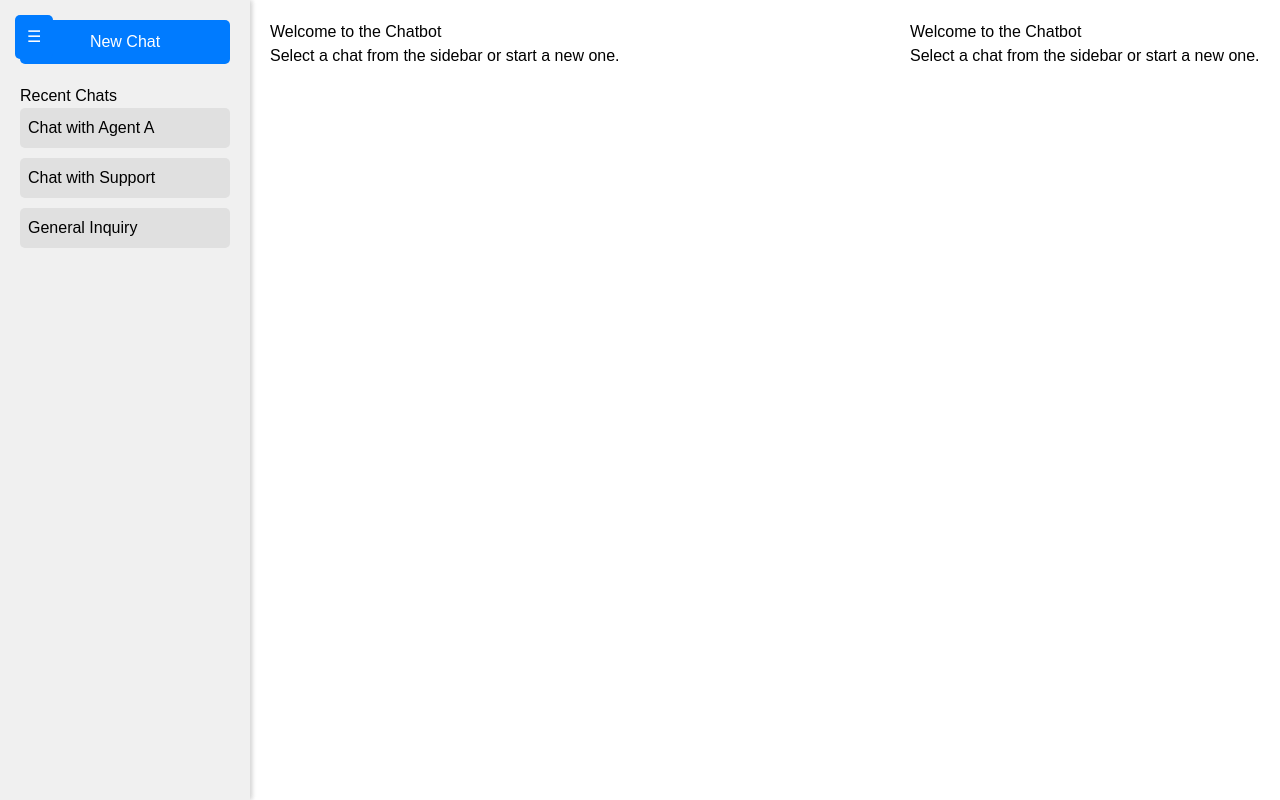
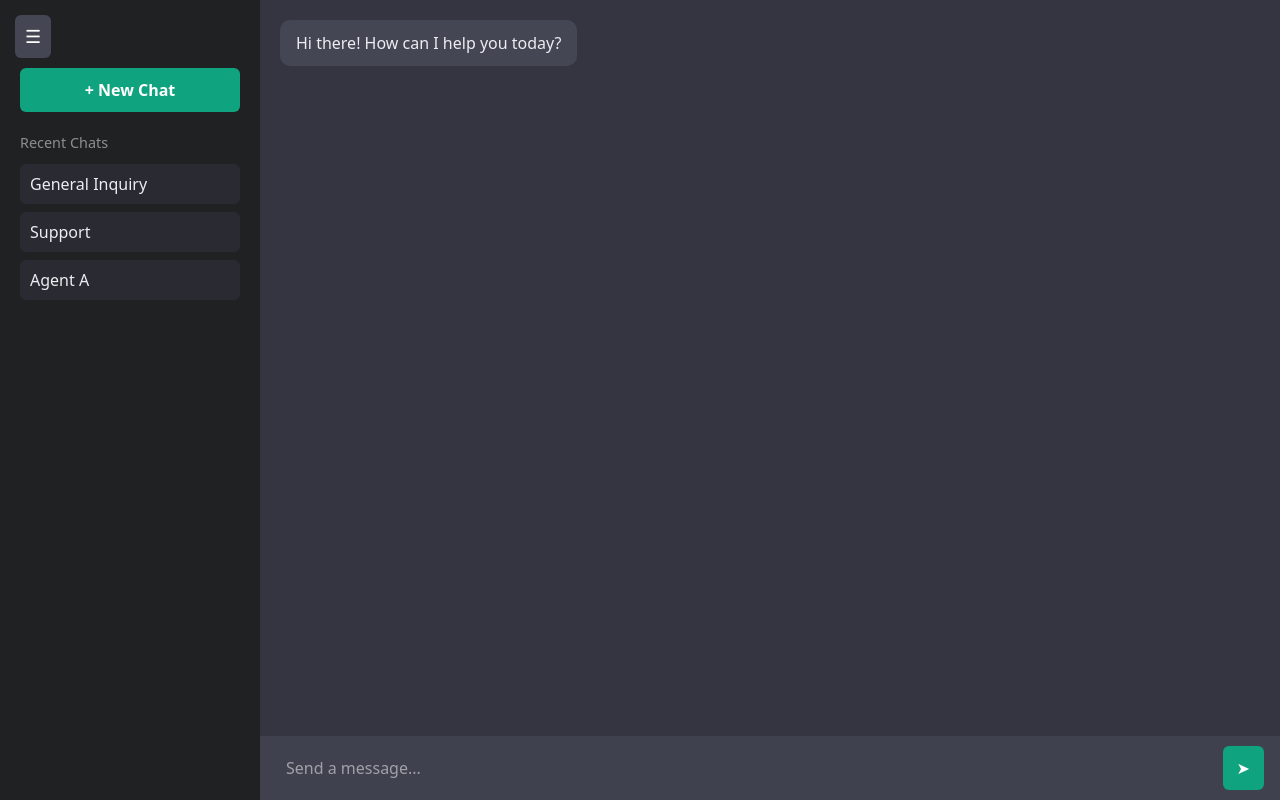
Before and after one commit to SoZ0/stormhacks-2025, a SvelteKit app in the folder web/: page / in a window 1280 px wide. Built offline with nearby package versions, Linux system fonts and the light colour scheme.

Commit message:
ui proper?

```diff
--- a/web/src/routes/+page.svelte
+++ b/web/src/routes/+page.svelte
@@ -1,203 +1,260 @@
-<html lang="en">
-<head>
-    <meta charset="UTF-8">
-    <meta name="viewport" content="width=device-width, initial-scale=1.0">
-    <title>Chatbot with Collapsible Sidebar</title>
-    <style>
-        body {
-            display: flex;
-            margin: 0;
-            font-family: sans-serif;
-            overflow-x: hidden; /* prevent horizontal scroll */
+<script lang="ts">
+    import { onMount } from "svelte";
+    import { fly } from "svelte/transition";
+
+    /**
+    * messaging script or wtv in here
+    *
+     */
+
+
+    // message structure
+    interface Message {
+        sender: "user" | "bot";
+        text: string;
     }
 
-        /* sidebar styles */
-        .sidebar {
-            width: 250px;
-            background-color: #f0f0f0;
-            padding: 20px;
-            box-shadow: 2px 0 5px rgba(0,0,0,0.1);
-            height: 100vh;
-            overflow-y: auto;
-            position: fixed;
-            left: 0;
-            top: 0;
-            transition: transform 0.3s ease;
+    // state
+    let isCollapsed = false;
+    let messages: Message[] = [
+        { sender: "bot", text: "Hi there! How can I help you today?" }
+    ];
+    let input = "";
+
+    // toggles sidebar
+    function toggleSidebar(): void {
+        isCollapsed = !isCollapsed;
     }
 
-        /* collapsed state */
+    // sends a message
+    function sendMessage(): void {
+        if (!input.trim()) return;
+        messages = [...messages, { sender: "user", text: input }];
+        input = "";
+
+        // fake bot reply after 1s
+        setTimeout(() => {
+        messages = [
+            ...messages,
+            { sender: "bot", text: "I'm just a demo, but I heard you!" }
+        ];
+        }, 1000);
+    }
+
+    // submit on enter
+    function handleKey(e: KeyboardEvent): void {
+        if (e.key === "Enter" && !e.shiftKey) {
+        e.preventDefault();
+        sendMessage();
+        }
+    }
+
+    // start collapsed on small screens
+    onMount(() => {
+        if (window.innerWidth <= 800) isCollapsed = true;
+    });
+</script>
+
+<style>
+    :global(body) {
+        margin: 0;
+        font-family: system-ui, sans-serif;
+        background: #343541;
+        color: #ececf1;
+        overflow: hidden;
+    }
+
+    .layout {
+        display: flex;
+        height: 100vh;
+    }
+
+    /* sidebar */
+    .sidebar {
+        width: 260px;
+        background: #202123;
+        color: #ececf1;
+        padding: 20px;
+        box-sizing: border-box;
+        transition: transform 0.3s ease;
+        overflow-y: auto;
+    }
     .sidebar.collapsed {
         transform: translateX(-100%);
     }
 
-        /* main content */
-        .main-content {
-            flex-grow: 1;
-            padding: 20px;
-            margin-left: 250px;
-            transition: margin-left 0.3s ease;
+    .new-chat-btn {
+        background: #10a37f;
+        border: none;
+        color: white;
+        padding: 10px;
         width: 100%;
+        border-radius: 6px;
+        cursor: pointer;
+        font-weight: 600;
+        margin-bottom: 20px;
+    }
+    .new-chat-btn:hover {
+        background: #0d8c6c;
     }
 
-        /* when sidebar collapsed */
-        .main-content.expanded {
-            margin-left: 0;
+    .chat-list h3 {
+        font-size: 0.9rem;
+        color: #8e8e8f;
+        margin-bottom: 10px;
+    }
+    .chat-list li {
+        background: #2a2b32;
+        padding: 8px 10px;
+        border-radius: 6px;
+        margin-bottom: 8px;
+        cursor: pointer;
+    }
+    .chat-list li:hover {
+        background: #3b3c42;
     }
 
-        /* sidebar toggle button */
+    /* toggle */
     .toggle-btn {
         position: fixed;
         top: 15px;
         left: 15px;
-            background-color: #007bff;
+        background: #444654;
         color: white;
         border: none;
-            padding: 10px 12px;
-            border-radius: 5px;
+        padding: 8px 10px;
+        border-radius: 6px;
         cursor: pointer;
+        z-index: 1001;
+        font-size: 18px;
+    }
+    .toggle-btn:hover {
+        background: #5c5e70;
+    }
+
+    /* chat main area */
+    .chat-area {
+        flex: 1;
+        display: flex;
+        flex-direction: column;
+        background: #343541;
+        position: relative;
+        transition: margin-left 0.3s ease;
+    }
+
+    .messages {
+        flex: 1;
+        overflow-y: auto;
+        padding: 20px;
+        display: flex;
+        flex-direction: column;
+        gap: 12px;
+    }
+
+    .message {
+        max-width: 70%;
+        padding: 12px 16px;
+        border-radius: 10px;
+        line-height: 1.4;
+        word-wrap: break-word;
+    }
+
+    .bot {
+        background: #444654;
+        align-self: flex-start;
+    }
+
+    .user {
+        background: #10a37f;
+        align-self: flex-end;
+    }
+
+    /* input bar */
+    .input-bar {
+        position: sticky;
+        bottom: 0;
+        background: #40414f;
+        padding: 10px 16px;
+        display: flex;
+        align-items: center;
+        gap: 10px;
+    }
+
+    .input-bar textarea {
+        flex: 1;
+        resize: none;
+        border: none;
+        border-radius: 8px;
+        padding: 10px;
+        font-size: 1rem;
+        background: #40414f;
+        color: white;
+        outline: none;
+    }
+
+    .send-btn {
+        background: #10a37f;
+        border: none;
+        color: white;
+        padding: 10px 14px;
+        border-radius: 6px;
+        cursor: pointer;
+    }
+    .send-btn:hover {
+        background: #0d8c6c;
+    }
+
+    @media (max-width: 800px) {
+        .sidebar {
+        position: fixed;
+        height: 100%;
+        top: 0;
+        left: 0;
         z-index: 1000;
         }
-
-        .toggle-btn:hover {
-            background-color: #0056b3;
+        .chat-area {
+        margin-left: 0 !important;
         }
-
-        /* chat list styling */
-        .chat-list ul {
-            list-style: none;
-            padding: 0;
-        }
-
-        .chat-list li {
-            margin-bottom: 10px;
-            padding: 8px;
-            background-color: #e0e0e0;
-            border-radius: 5px;
-            cursor: pointer;
-        }
-
-        .chat-list li:hover {
-            background-color: #d0d0d0;
-        }
-
-        .new-chat-button {
-            display: block;
-            width: 100%;
-            padding: 10px;
-            background-color: #007bff;
-            color: white;
-            text-align: center;
-            border: none;
-            border-radius: 5px;
-            cursor: pointer;
-            margin-bottom: 20px;
-        }
-
-        .new-chat-button:hover {
-            background-color: #0056b3;
     }
 </style>
-</head>
-<body>
-    <button class="toggle-btn" id="toggleSidebar">☰</button>
 
-    <div class="sidebar" id="sidebar">
-        <button class="new-chat-button">New Chat</button>
+<!-- markup -->
+<button class="toggle-btn" on:click={toggleSidebar}>☰</button>
+
+<div class="layout">
+    <!-- sidebar -->
+    <aside class="sidebar {isCollapsed ? 'collapsed' : ''}" transition:fly={{ x: -200, duration: 250 }}>
+        <div class="pt-12">
+            <button class="new-chat-btn" on:click={() => (messages = [])}>+ New Chat</button>
+        </div>
         <div class="chat-list">
         <h3>Recent Chats</h3>
         <ul>
-                <li>Chat with Agent A</li>
-                <li>Chat with Support</li>
             <li>General Inquiry</li>
+            <li>Support</li>
+            <li>Agent A</li>
         </ul>
         </div>
+    </aside>
+
+    <!-- chat area -->
+    <section class="chat-area">
+        <div class="messages">
+        {#each messages as msg (msg.text)}
+            <div class="message {msg.sender}" transition:fly={{ y: 10, duration: 150 }}>
+            {msg.text}
+            </div>
+        {/each}
         </div>
 
-    <div class="main-content" id="mainContent">
-        <h1>Welcome to the Chatbot</h1>
-        <p>Select a chat from the sidebar or start a new one.</p>
+        <div class="input-bar">
+        <textarea
+            bind:value={input}
+            rows="1"
+            placeholder="Send a message..."
+            on:keydown={handleKey}
+        ></textarea>
+        <button class="send-btn" on:click={sendMessage}>➤</button>
         </div>
-
-    <script>
-        const toggleBtn = document.getElementById('toggleSidebar');
-        const sidebar = document.getElementById('sidebar');
-        const mainContent = document.getElementById('mainContent');
-
-        toggleBtn.addEventListener('click', () => {
-            sidebar.classList.toggle('collapsed');
-            mainContent.classList.toggle('expanded');
-        });
-    </script>
-</body>
-</html>
-<head>
-    <meta charset="UTF-8">
-    <meta name="viewport" content="width=device-width, initial-scale=1.0">
-    <title>Chatbot with Sidebar</title>
-    <style>
-        body {
-            display: flex; /* Use flexbox for layout */
-            margin: 0;
-            font-family: sans-serif;
-        }
-        .sidebar {
-            width: 250px; /* Adjust width as needed */
-            background-color: #f0f0f0;
-            padding: 20px;
-            box-shadow: 2px 0 5px rgba(0,0,0,0.1);
-            height: 100vh; /* Full viewport height */
-            overflow-y: auto; /* Enable scrolling if content exceeds height */
-        }
-        .main-content {
-            flex-grow: 1; /* Takes up remaining space */
-            padding: 20px;
-        }
-        .chat-list ul {
-            list-style: none;
-            padding: 0;
-        }
-        .chat-list li {
-            margin-bottom: 10px;
-            padding: 8px;
-            background-color: #e0e0e0;
-            border-radius: 5px;
-            cursor: pointer;
-        }
-        .chat-list li:hover {
-            background-color: #d0d0d0;
-        }
-        .new-chat-button {
-            display: block;
-            width: 100%;
-            padding: 10px;
-            background-color: #007bff;
-            color: white;
-            text-align: center;
-            border: none;
-            border-radius: 5px;
-            cursor: pointer;
-            margin-bottom: 20px;
-        }
-        .new-chat-button:hover {
-            background-color: #0056b3;
-        }
-    </style>
-</head>
-<body>
-    <div class="sidebar">
-        <button class="new-chat-button">New Chat</button>
-        <div class="chat-list">
-            <h3>Recent Chats</h3>
-            <ul>
-                <li>Chat with Agent A</li>
-                <li>Chat with Support</li>
-                <li>General Inquiry</li>
-            </ul>
+    </section>
 </div>
-    </div>
-    <div class="main-content">
-        <h1>Welcome to the Chatbot</h1>
-        <p>Select a chat from the sidebar or start a new one.</p>
-        <!-- Chat window content would go here -->
-    </div>
-</body>
```
Lines whose indentation alone changed are shown as unchanged.
